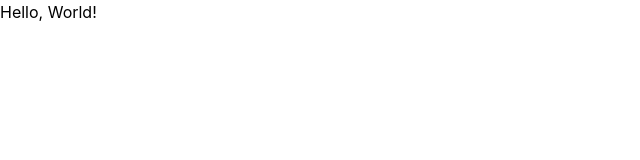
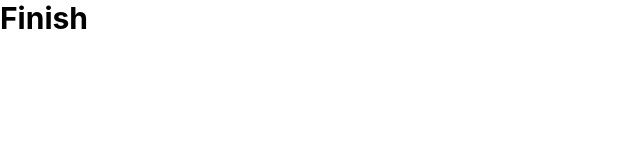
Before and after one commit to Larand26/Controle-Pedidos-Front, a React (Vite) app: page / in a window 1280 px wide. Shown: the top 160 px of the page, without its empty margins (0-640 px from the left). Built offline with nearby package versions, Linux system fonts and the light colour scheme.

Commit message:
feat: cria rotas para as páginas

```diff
--- a/src/App.tsx
+++ b/src/App.tsx
@@ -1,7 +1,14 @@
+import { BrowserRouter, Routes, Route } from "react-router-dom";
+import Finish from "./page/Finish";
+
 export default function App() {
   return (
-    <div className="App">
-      <h1>Hello, World!</h1>
-    </div>
+    <BrowserRouter>
+      <Routes>
+        <Route path="/" element={<Finish />} />
+
+        <Route></Route>
+      </Routes>
+    </BrowserRouter>
   );
 }
--- /dev/null
+++ b/src/page/Finish.tsx
@@ -0,0 +1,7 @@
+export default function Finish() {
+  return (
+    <div className="text-3xl font-bold">
+      <h1>Finish</h1>
+    </div>
+  );
+}
```
